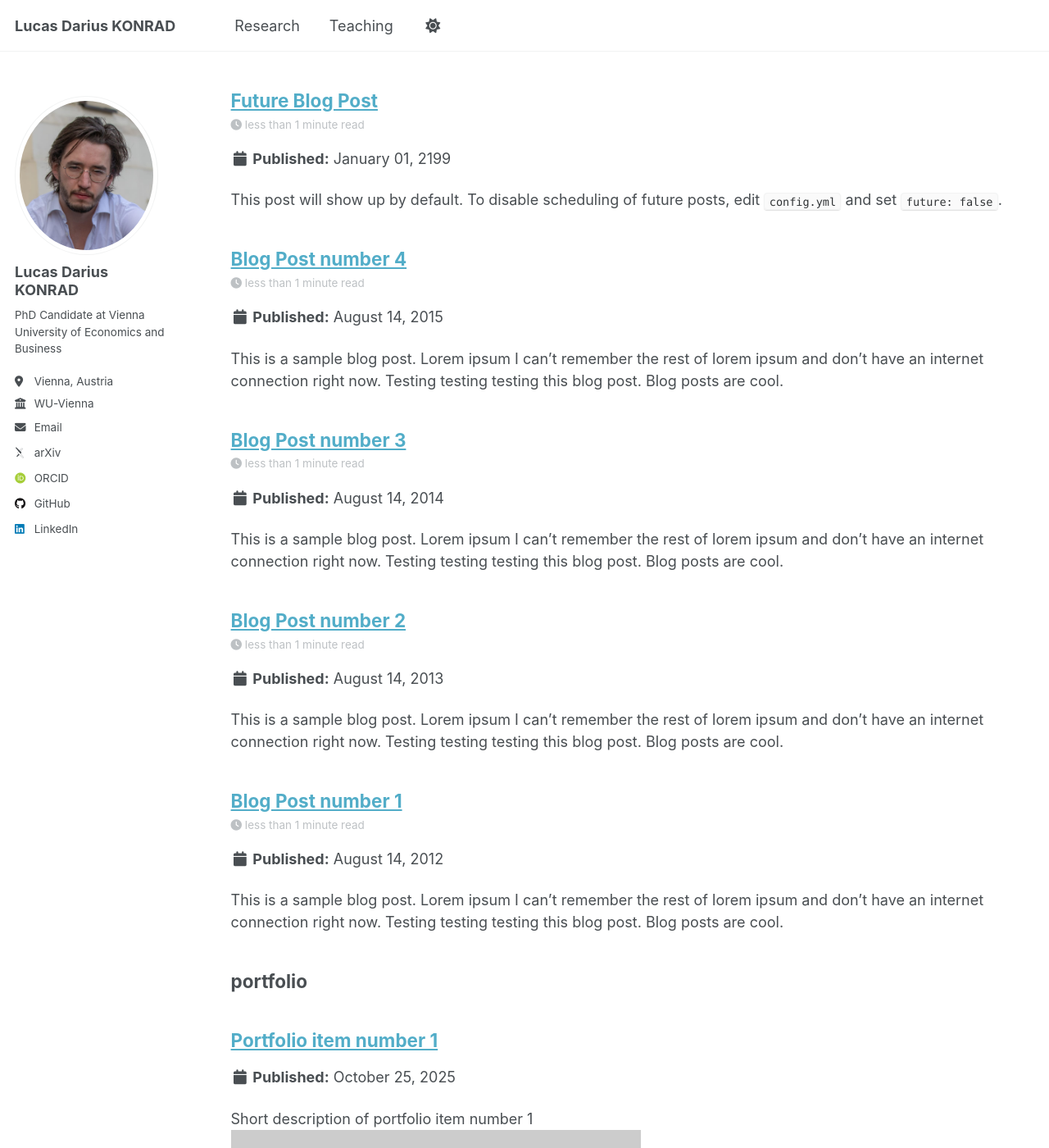
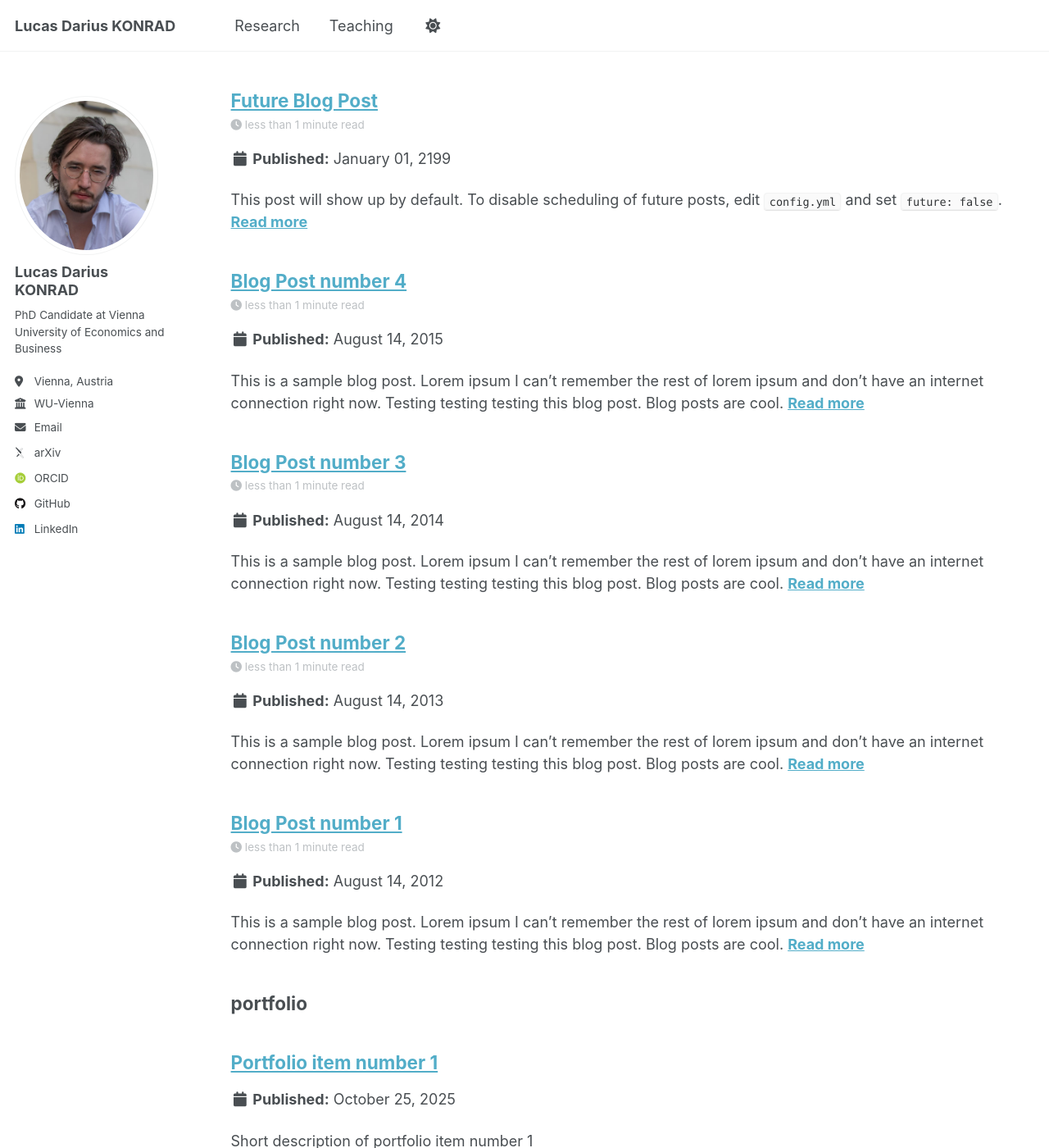
Before and after one commit to konradld/konradld.github.io, a Jekyll site: the page built from _pages/sitemap.md, in a window 1280 px wide and 1400 px high, scrolled down 1647 px. Shown: the whole window at 82% size. Built offline with Jekyll 4.4.1, drawn with Linux system fonts in a browser that asks for light colours; some web fonts are replaced; a script that is not in the unit is left out; some of the changed text lies outside the part shown.

Commit message:
Update _config.yml

```diff
--- a/_config.yml
+++ b/_config.yml
@@ -99,7 +99,7 @@
 breadcrumbs              : false # true, false (default)
 words_per_minute         : 160
 future                   : true
-read_more                : "disabled" # if enabled, adds "Read more" links to excerpts
+read_more                : "enabled" # (enabled/disabled)if enabled, adds "Read more" links to excerpts
 talkmap_link             : false      #change to true to add link to talkmap on talks page
 comments:
   provider               : # false (default), "disqus", "discourse", "facebook", "google-plus", "staticman", "custom"
```
